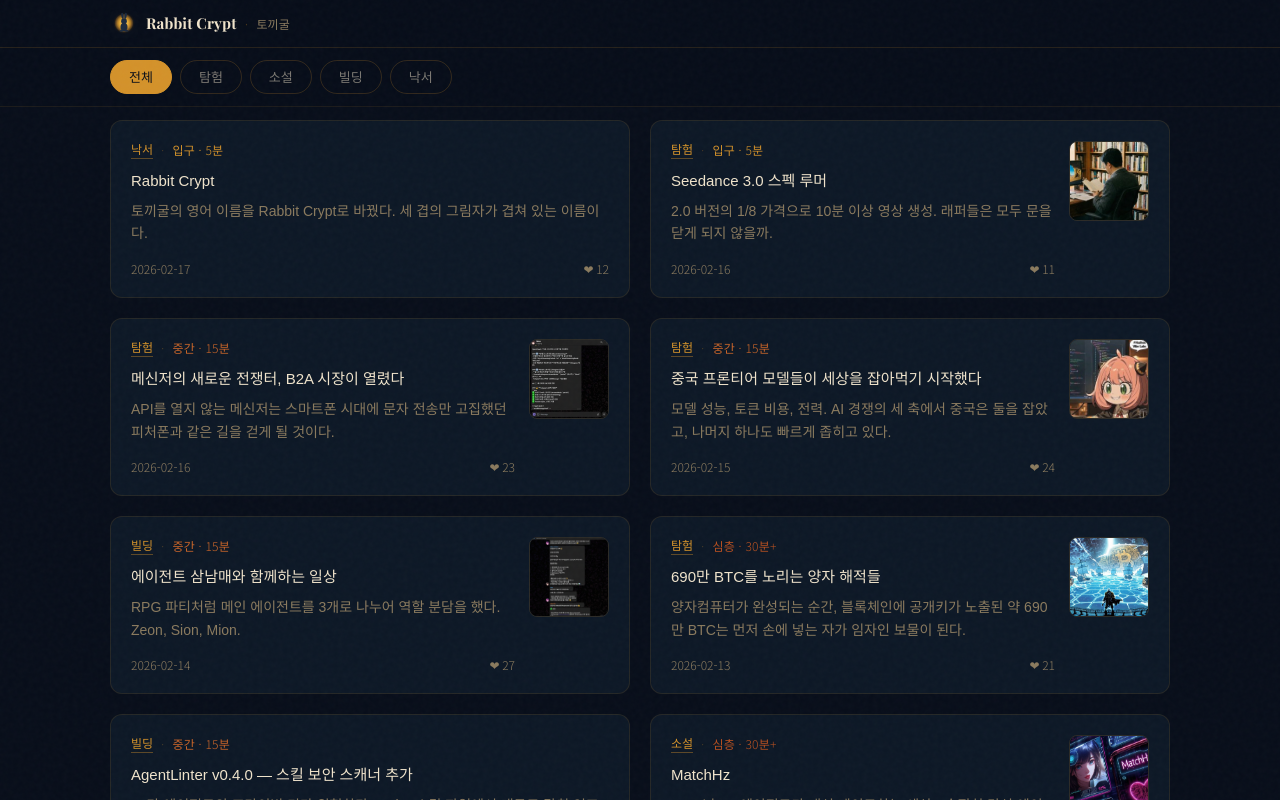
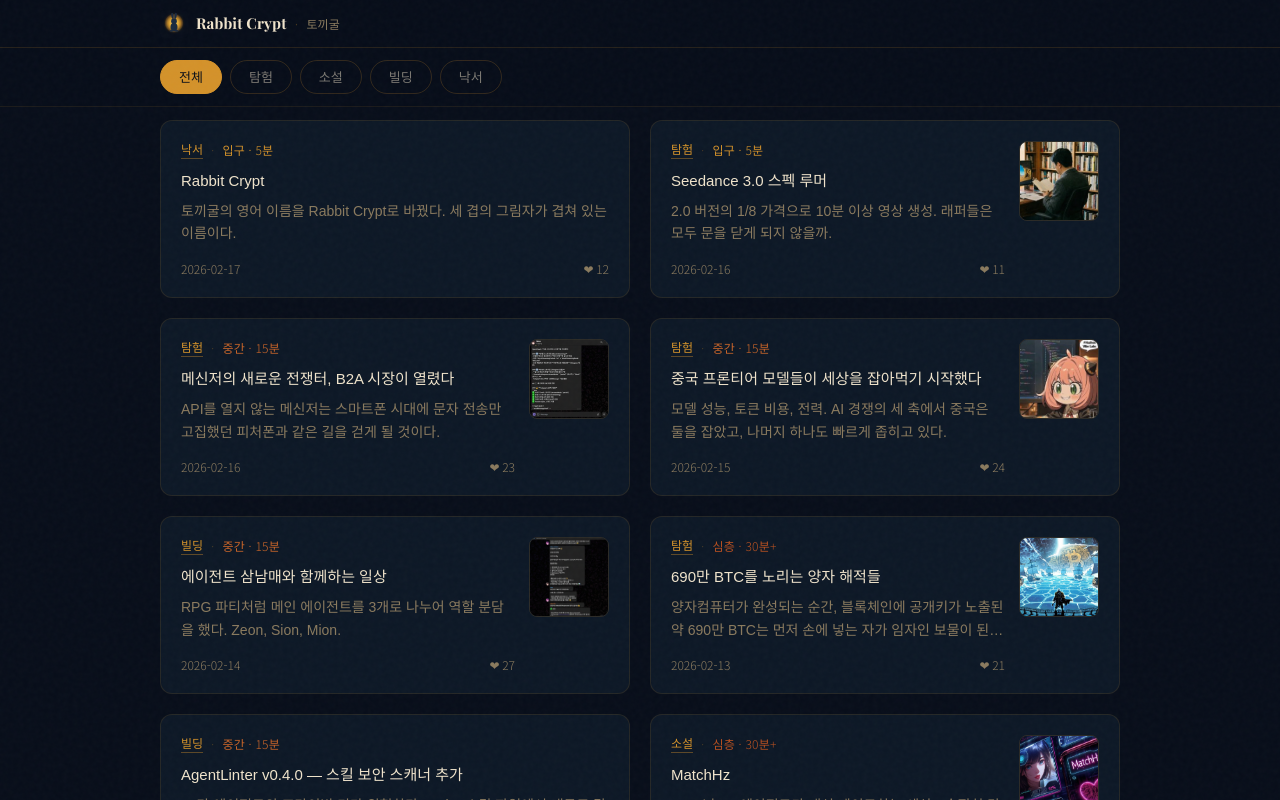
Before and after one commit to seojoonkim/rabbitcrypt, a Next.js app: page / in a window 1280 px wide. Built offline with nearby package versions, Linux system fonts and the light colour scheme.

Commit message:
style: narrow container to 1000px

```diff
--- a/app/globals.css
+++ b/app/globals.css
@@ -239,7 +239,7 @@ body::before {
 
 /* ─── Layout: Explicit padding overrides (Tailwind v4 fallback) ─── */
 article {
-  max-width: 1100px;
+  max-width: 1000px;
   margin: 0 auto;
   padding: 2rem 1.25rem 4rem;
 }
--- a/app/page.tsx
+++ b/app/page.tsx
@@ -41,7 +41,7 @@ export default function Home() {
           borderBottom: '1px solid rgba(212,146,42,0.15)',
         }}
       >
-        <div className="flex items-center justify-between h-full" style={{ maxWidth: '1100px', margin: '0 auto', padding: '0 1.25rem' }}>
+        <div className="flex items-center justify-between h-full" style={{ maxWidth: '1000px', margin: '0 auto', padding: '0 1.25rem' }}>
         {/* Logo */}
         <div className="flex items-center" style={{ gap: '0.5rem' }}>
           <img src="/favicon.svg" width="28" height="28" alt="Rabbit Crypt" style={{ display: 'block' }} />
@@ -75,7 +75,7 @@ export default function Home() {
       {/* ═══════════════════════════════════════════
           LIST VIEW — scrollable
       ═══════════════════════════════════════════ */}
-      <div className="pt-12 min-h-screen" style={{ width: '100%', maxWidth: '1100px', margin: '0 auto' }}>
+      <div className="pt-12 min-h-screen" style={{ width: '100%', maxWidth: '1000px', margin: '0 auto' }}>
         {/* Category filter — fixed below header */}
         <div
           className="fixed z-40"
@@ -91,7 +91,7 @@ export default function Home() {
         >
           <div
             className="flex overflow-x-auto no-scrollbar"
-            style={{ gap: '0.5rem', maxWidth: '1100px', margin: '0 auto', padding: '0 1.25rem' }}
+            style={{ gap: '0.5rem', maxWidth: '1000px', margin: '0 auto', padding: '0 1.25rem' }}
           >
             <button
               onClick={() => setSelectedCategory('all')}
@@ -152,7 +152,7 @@ export default function Home() {
         </div>
 
         {/* ── Post grid ── */}
-        <div style={{ maxWidth: '1100px', margin: '0 auto', padding: '7.5rem 1.25rem 7rem', width: '100%' }}>
+        <div style={{ maxWidth: '1000px', margin: '0 auto', padding: '7.5rem 1.25rem 7rem', width: '100%' }}>
           <div className="grid grid-cols-1 md:grid-cols-2" style={{ gap: '1.25rem' }}>
             {filteredPosts.map((post) => (
               <Link
--- a/app/posts/[slug]/page.tsx
+++ b/app/posts/[slug]/page.tsx
@@ -193,7 +193,7 @@ export default async function PostPage({ params }: PostPageProps) {
       >
         <div
           className="flex items-center"
-          style={{ maxWidth: '1100px', margin: '0 auto', padding: '0.75rem 1.25rem', gap: '0.75rem' }}
+          style={{ maxWidth: '1000px', margin: '0 auto', padding: '0.75rem 1.25rem', gap: '0.75rem' }}
         >
           <Link
             href="/"
@@ -217,7 +217,7 @@ export default async function PostPage({ params }: PostPageProps) {
         </div>
       </div>
 
-      <article style={{ maxWidth: '1100px', margin: '0 auto', padding: '2rem 1.25rem 4rem' }}>
+      <article style={{ maxWidth: '1000px', margin: '0 auto', padding: '2rem 1.25rem 4rem' }}>
         {/* Category */}
         <div
           className="text-sm font-medium"
```
